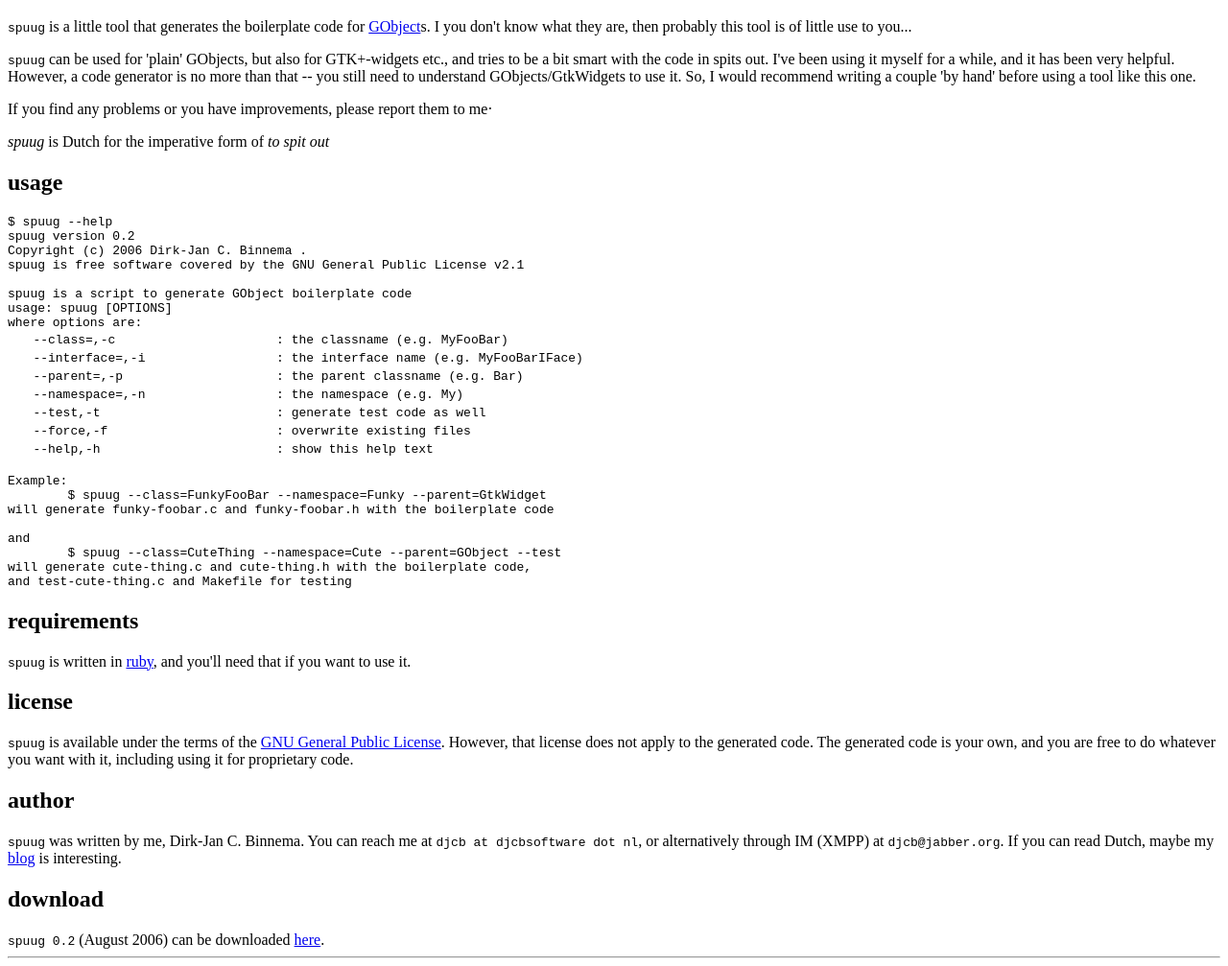
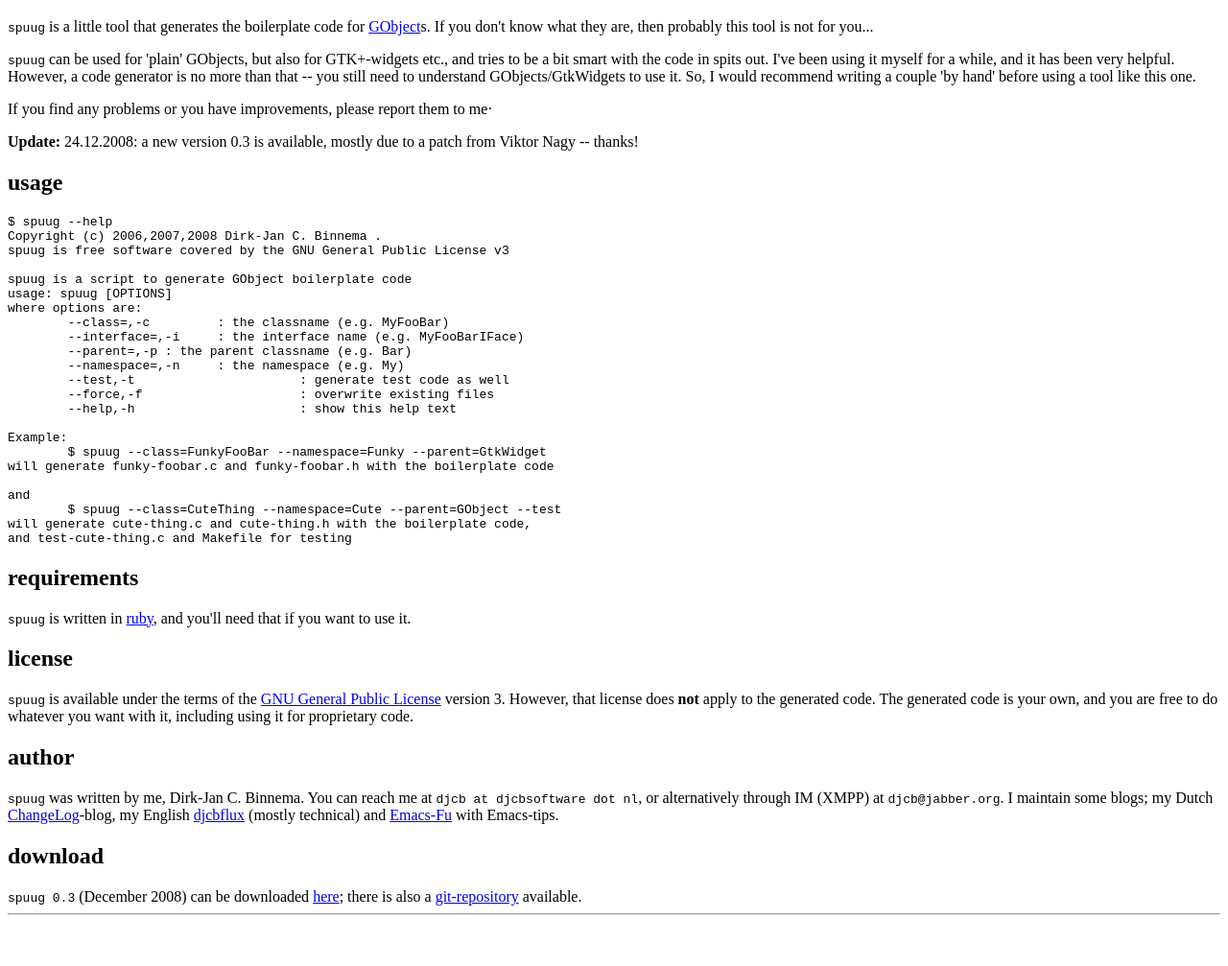
Before and after one commit to djcb/spuug, a plain HTML site: page index.html in a window 1280 px wide. Shown: the part 61-1068 px from the top of the page at 96% size. After the commit the page ends 1023 px from the top, so only its background shows below. Drawn offline with Linux system fonts and the light colour scheme.

Commit message:
* updated webpage for v0.3

```diff
--- a/index.html
+++ b/index.html
@@ -8,8 +8,8 @@
 <h1><em>spuug</em> - a tool to generate GObjects</h1>
 
 <tt>spuug</tt> is a little tool that generates the boilerplate code for <a
-href="http://en.wikipedia.org/wiki/Gobject" >GObject</a>s. I you don't know
-what they are, then probably this tool is of little use to you...
+href="http://en.wikipedia.org/wiki/Gobject" >GObject</a>s. If you don't know
+what they are, then probably this tool is not for you...
 
 <p><tt>spuug</tt> can be used for 'plain' GObjects, but also for GTK+-widgets
 etc., and tries to be a bit smart with the code in spits out. I've been using
@@ -21,36 +21,34 @@ like this one.
 <p>If you find any problems or you have improvements, please report them to
 me·
 
-<p><em>spuug</em> is Dutch for the imperative form of <em>to spit out</em>
+<p><strong>Update:</strong> 24.12.2008: a new version 0.3 is available, mostly
+due to a patch from Viktor Nagy -- thanks!
+
 
 <h2>usage</h2>
-<pre>
-$ spuug --help
-spuug version 0.2
-Copyright (c) 2006 Dirk-Jan C. Binnema <djcb@djcbsoftware.nl>.
-spuug is free software covered by the GNU General Public License v2.1
+<pre>$ spuug --help
+Copyright (c) 2006,2007,2008 Dirk-Jan C. Binnema <djcb@djcbsoftware.nl>.
+spuug is free software covered by the GNU General Public License v3
 
 spuug is a script to generate GObject boilerplate code
 usage: spuug [OPTIONS]
 where options are:
-<table>
-<tr><td>   --class=<classname>,-c          <td>: the classname (e.g. MyFooBar)
-<tr><td>   --interface=<interface>,-i      <td>: the interface name (e.g. MyFooBarIFace)
-<tr><td>   --parent=<parent-classname>,-p  <td>: the parent classname (e.g. Bar)
-<tr><td>   --namespace=<namespace>,-n      <td>: the namespace (e.g. My)
-<tr><td>   --test,-t                       <td>: generate test code as well
-<tr><td>   --force,-f                      <td>: overwrite existing files
-<tr><td>   --help,-h                       <td>: show this help text
-</table>
+	--class=<classname>,-c         : the classname (e.g. MyFooBar)
+	--interface=<interface>,-i     : the interface name (e.g. MyFooBarIFace)
+	--parent=<parent-classname>,-p : the parent classname (e.g. Bar)
+	--namespace=<namespace>,-n     : the namespace (e.g. My)
+	--test,-t                      : generate test code as well
+	--force,-f                     : overwrite existing files
+	--help,-h                      : show this help text
+
 Example:
-        $ spuug --class=FunkyFooBar --namespace=Funky --parent=GtkWidget
+	$ spuug --class=FunkyFooBar --namespace=Funky --parent=GtkWidget
 will generate funky-foobar.c and funky-foobar.h with the boilerplate code
 
 and
-        $ spuug --class=CuteThing --namespace=Cute --parent=GObject --test
+	$ spuug --class=CuteThing --namespace=Cute --parent=GObject --test
 will generate cute-thing.c and cute-thing.h with the boilerplate code,
-and test-cute-thing.c and Makefile for testing
-</pre>
+and test-cute-thing.c and Makefile for testing</pre>
 
 <h2>requirements</h2>
 
@@ -61,22 +59,28 @@ you'll need that if you want to use it.
 <h2>license</h2>
 
 <tt>spuug</tt> is available under the terms of the <a
-href="http://en.wikipedia.org/wiki/GPL" >GNU General Public
-License</a>. However, that license does not apply to the generated code. The
-generated code is your own, and you are free to do whatever you want with it,
-including using it for proprietary code.
+href="http://en.wikipedia.org/wiki/GPL" >GNU General Public License</a>
+version 3. However, that license does <strong>not</strong> apply to the
+generated code. The generated code is your own, and you are free to do
+whatever you want with it, including using it for proprietary code.
 
 <h2>author</h2>
 
 <tt>spuug</tt> was written by me, Dirk-Jan C. Binnema. You can reach me at
 <tt>djcb at djcbsoftware dot nl</tt>, or alternatively through IM (XMPP) at
-<tt>djcb@jabber.org</tt>. If you can read Dutch, maybe my <a
-href="http://www.djcbsoftware.nl/ChangeLog" >blog</a> is interesting.
+<tt>djcb@jabber.org</tt>. I maintain some blogs; my Dutch <a
+href="http://www.djcbsoftware.nl/ChangeLog" >ChangeLog</a>-blog, my English <a href="http://djcbflux.blogspot.com" >djcbflux</a> (mostly technical) and <a href="http://djcbflux.blogspot.com" >Emacs-Fu</a> with Emacs-tips.
 
 <h2>download</h2>
-<tt>spuug 0.2</tt> (August 2006) can be downloaded
-<a href="http://www.djcbsoftware.nl/code/spuug/spuug" >here</a>.
-
+<tt>spuug 0.3</tt> (December 2008) can be downloaded
+<a href="http://www.djcbsoftware.nl/code/spuug/spuug" >here</a>; there is also a <a href="http://gitorious.org/projects/spuug/" >git-repository</a> available.
 <hr>
-<address></address>
+<script type="text/javascript">
+var gaJsHost = (("https:" == document.location.protocol) ? "https://ssl." : "http://www.");
+document.write(unescape("%3Cscript src='" + gaJsHost + "google-analytics.com/ga.js' type='text/javascript'%3E%3C/script%3E"));
+</script>
+<script type="text/javascript">
+var pageTracker = _gat._getTracker("UA-578531-1");
+pageTracker._trackPageview();
+</script>
 </body> </html>
```
